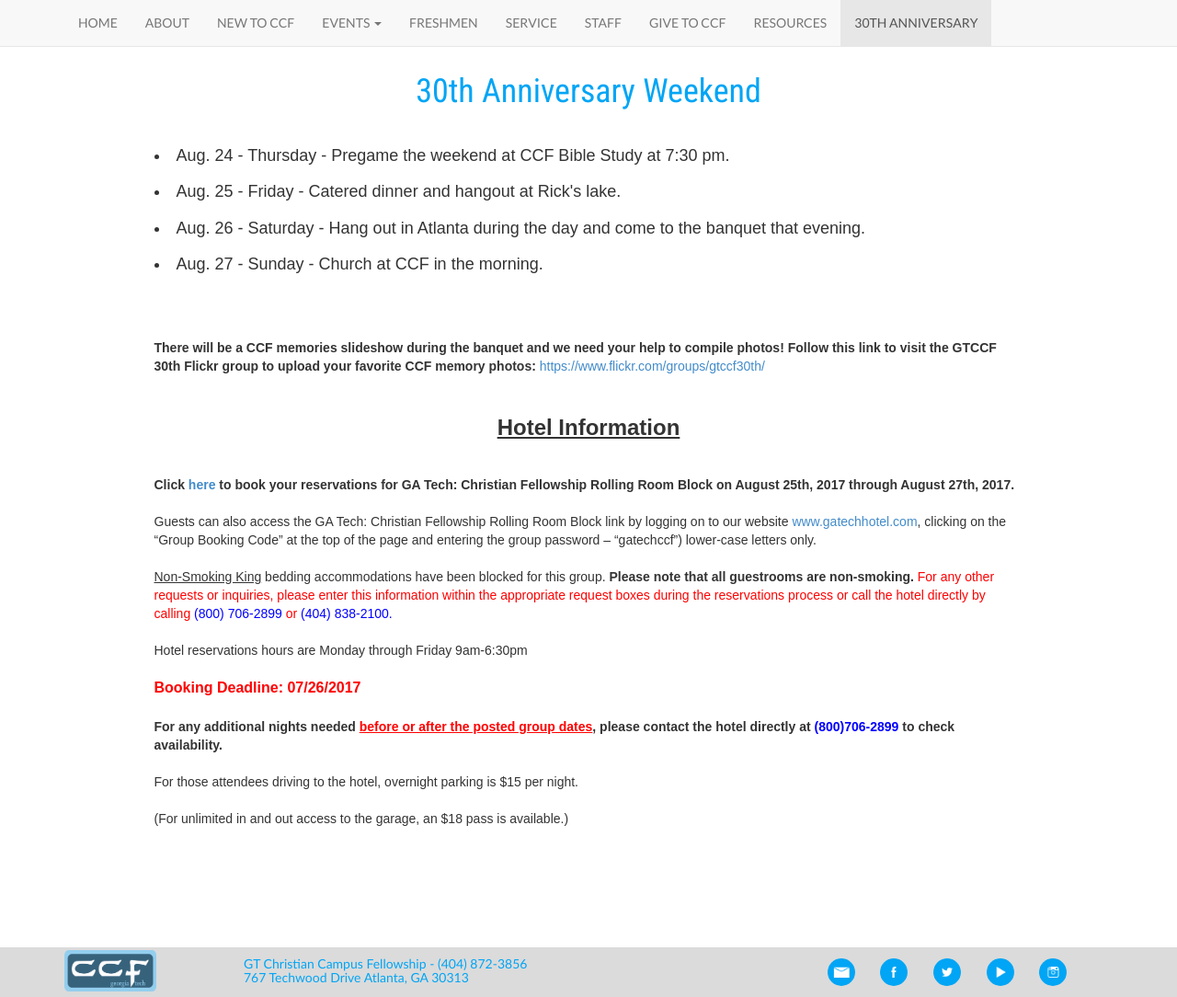
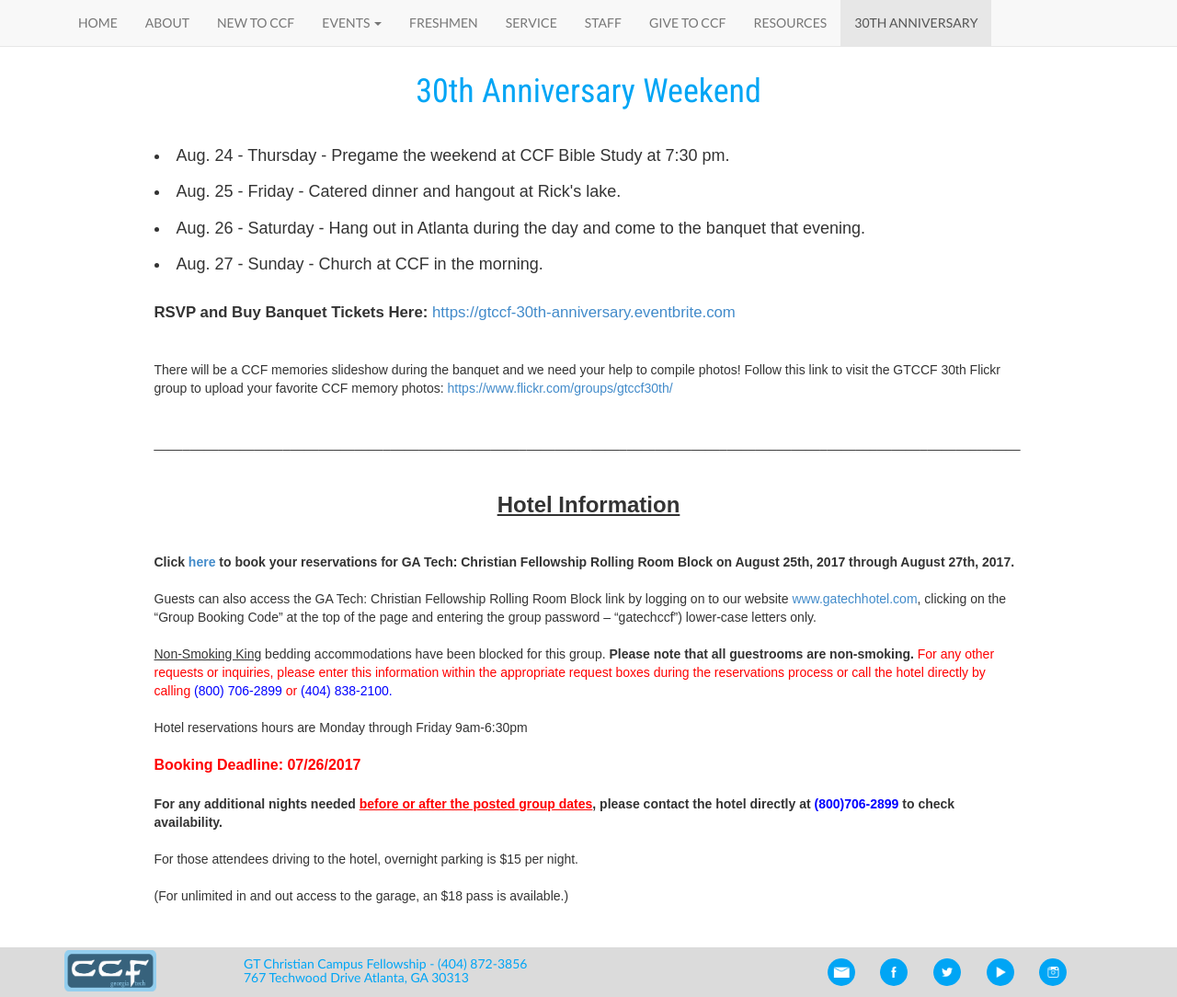
Before and after one commit to gtccf/gtccf.github.io, a Jekyll site: the page built from 30th/index.html, in a window 1280 px wide and 1084 px high. Shown: the whole window at 92% size. Built offline with Jekyll 4.4.1, drawn with Linux system fonts in a browser that asks for light colours; nearby versions of some CDN libraries.

Commit message:
Added ticket link

```diff
--- a/30th/index.html
+++ b/30th/index.html
@@ -16,9 +16,15 @@ layout: default
           <br>
           <li>Aug. 27 - Sunday - Church at CCF in the morning.</li></h4>
           <br>
+          <big><b>RSVP and Buy Banquet Tickets Here:</b> <a href=https://gtccf-30th-anniversary.eventbrite.com>https://gtccf-30th-anniversary.eventbrite.com</a></big>
           <br>
           <br>
-          <b>There will be a CCF memories slideshow during the banquet and we need your help to compile photos! Follow this link to visit the GTCCF 30th Flickr group to upload your favorite CCF memory photos: </b><a href=https://www.flickr.com/groups/gtccf30th/>https://www.flickr.com/groups/gtccf30th/</a>
+          <br>
+          There will be a CCF memories slideshow during the banquet and we need your help to compile photos! Follow this link to visit the GTCCF 30th Flickr group to upload your favorite CCF memory photos: <a href=https://www.flickr.com/groups/gtccf30th/>https://www.flickr.com/groups/gtccf30th/</a>
+          <br>
+          <br>
+          <br>
+          _________________________________________________________________________________________________________________________
           <br>
           <br>
           <br>
```
